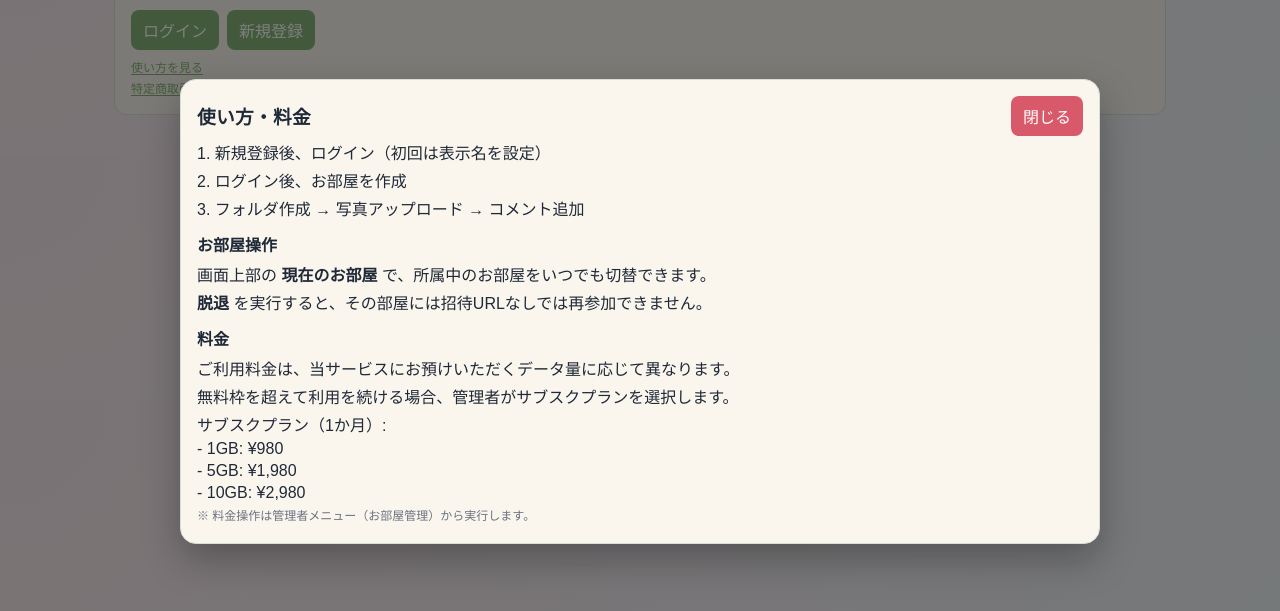
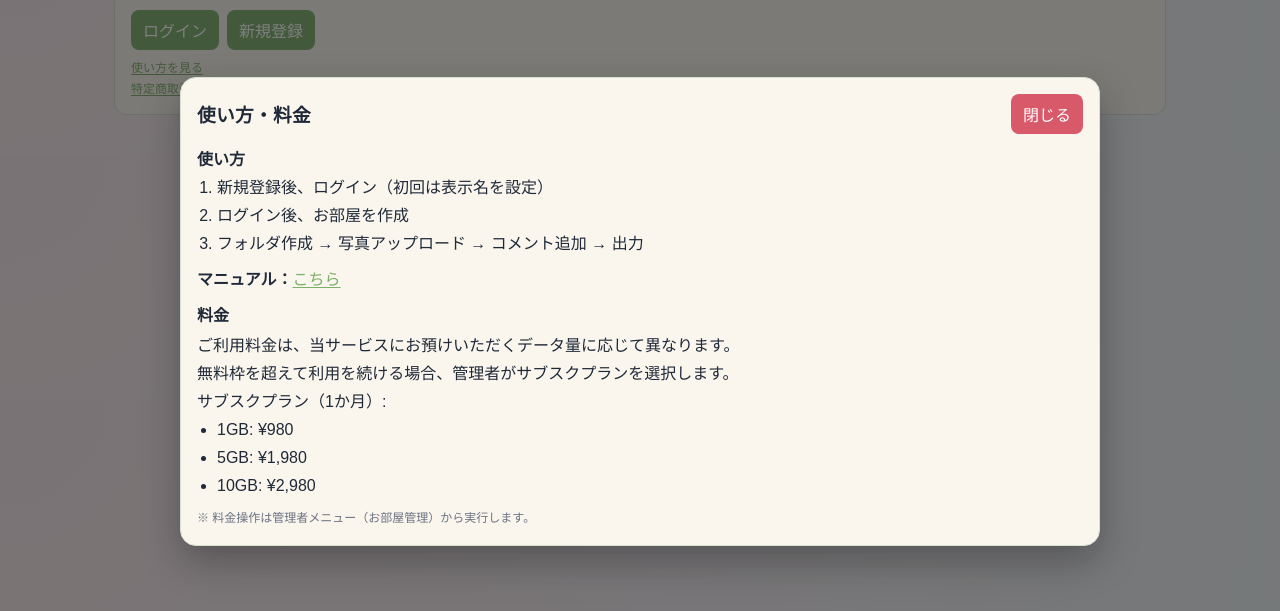
Before and after one commit to intK-bell/kansa, a plain HTML site: page frontend/index.html in a window 1280 px wide. Both pictures are taken after a click on the element "使い方を見る". Shown: the part 89-700 px from the top of the page. Drawn offline with Linux system fonts and the light colour scheme; a web font is replaced by a local one.

Commit message:
Update help modal and add manual PDF

```diff
--- a/frontend/index.html
+++ b/frontend/index.html
@@ -281,21 +281,23 @@
           <button id="help-close-btn" type="button" class="danger">閉じる</button>
         </div>
         <div class="help-content">
-          <p>1. 新規登録後、ログイン（初回は表示名を設定）</p>
-          <p>2. ログイン後、お部屋を作成</p>
-          <p>3. フォルダ作成 → 写真アップロード → コメント追加</p>
+          <h4><strong>使い方</strong></h4>
+          <ol class="help-list">
+            <li>新規登録後、ログイン（初回は表示名を設定）</li>
+            <li>ログイン後、お部屋を作成</li>
+            <li>フォルダ作成 → 写真アップロード → コメント追加 → 出力</li>
+          </ol>
+          <p><strong>マニュアル：</strong><a class="help-link" href="./manuals/kansa-manual.pdf" target="_blank" rel="noopener noreferrer">こちら</a></p>
 
-          <h4>お部屋操作</h4>
-          <p>画面上部の <strong>現在のお部屋</strong> で、所属中のお部屋をいつでも切替できます。</p>
-          <p><strong>脱退</strong> を実行すると、その部屋には招待URLなしでは再参加できません。</p>
-
-          <h4>料金</h4>
+          <h4><strong>料金</strong></h4>
           <p>ご利用料金は、当サービスにお預けいただくデータ量に応じて異なります。</p>
           <p>無料枠を超えて利用を続ける場合、管理者がサブスクプランを選択します。</p>
           <p>サブスクプラン（1か月）:</p>
-          <p>- 1GB: ¥980</p>
-          <p>- 5GB: ¥1,980</p>
-          <p>- 10GB: ¥2,980</p>
+          <ul class="help-list">
+            <li>1GB: ¥980</li>
+            <li>5GB: ¥1,980</li>
+            <li>10GB: ¥2,980</li>
+          </ul>
           <p class="muted">※ 料金操作は管理者メニュー（お部屋管理）から実行します。</p>
         </div>
       </div>
--- a/frontend/styles.css
+++ b/frontend/styles.css
@@ -963,6 +963,16 @@ button.is-loading::before {
   margin: 4px 0;
 }
 
+.help-list {
+  margin: 6px 0 10px 20px;
+  padding: 0;
+}
+
+.help-list li {
+  margin: 4px 0;
+  line-height: 1.5;
+}
+
 .help-link {
   color: var(--primary);
   cursor: pointer;
```
Also changed, not shown: frontend/demo.html (+13 -11 lines), 2 other files.
